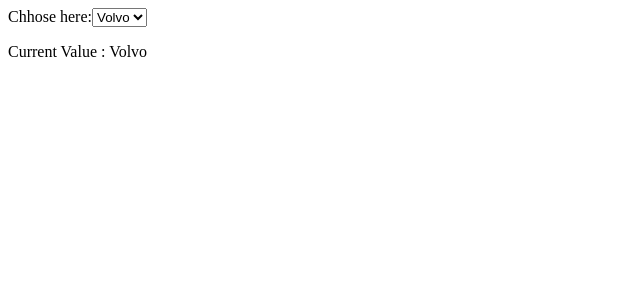
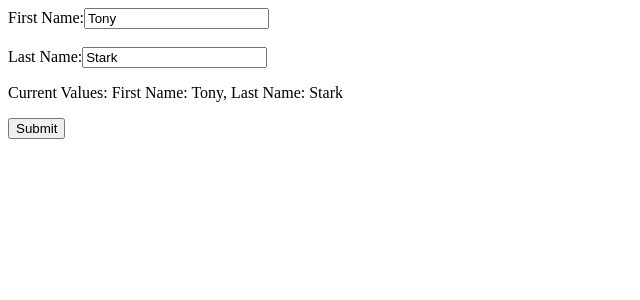
Before and after one commit to ajitoriginal/ReactJs, a React (Vite) app in the folder W3Schools/my-react-app/: page / in a window 1280 px wide. Shown: the top 300 px of the page, without its empty margins (0-640 px from the left). Built offline with nearby package versions, Linux system fonts and the light colour scheme.

Commit message:
React Multiple Inputs

```diff
--- a/W3Schools/my-react-app/src/main.jsx
+++ b/W3Schools/my-react-app/src/main.jsx
@@ -2,25 +2,46 @@
 import {createRoot} from 'react-dom/client'
 
 function MyForm() {
-  const [myCar, setMyCar] = useState("Volvo")
-  const handleChange = (e) => setMyCar(e.target.value)
-  // const handleSubmit = (e) => {
-  //   e.preventDefault(e)
-  //   alert(myTxt)
-  // }
+  const [inputs, setInputs] = useState({
+    firstName: "Tony",
+    lastName: "Stark"
+  })
+  const handleChange = (e) => {
+    const {name, value} = e.target
+    setInputs({...inputs, [name]: value})
+  }
+
+  const handleSubmit = (e) => {
+    e.preventDefault()
+    alert(`Current Values: First Name: ${inputs.firstName}, Last Name: ${inputs.lastName}`)
+  }
+
   return (
-    // <form onSubmit={handleSubmit}>
-    <form>
+    <form onSubmit={handleSubmit}>
       <label>
-        Chhose here:
-        <select value={myCar} onChange={handleChange}>
-          <option value="Ford">Ford</option>
-          <option value="Volvo">Volvo</option>
-          <option value="Flat">Flat</option>
-        </select>
+        First Name:
+        <input
+          type="text"
+          name="firstName"
+          value={inputs.firstName}
+          onChange={handleChange}
+        />
       </label>
-      <p>Current Value : {myCar}</p>
-        {/* <input type="submit"/> */}
+      <br />
+      <br />
+      <label>
+        Last Name:
+        <input
+          type="text"
+          name="lastName"
+          value={inputs.lastName}
+          onChange={handleChange}
+        />
+      </label>
+      <p>
+        Current Values: First Name: {inputs.firstName}, Last Name: {inputs.lastName}
+      </p>
+      <button type="submit">Submit</button>
     </form>
   )
 }
```
